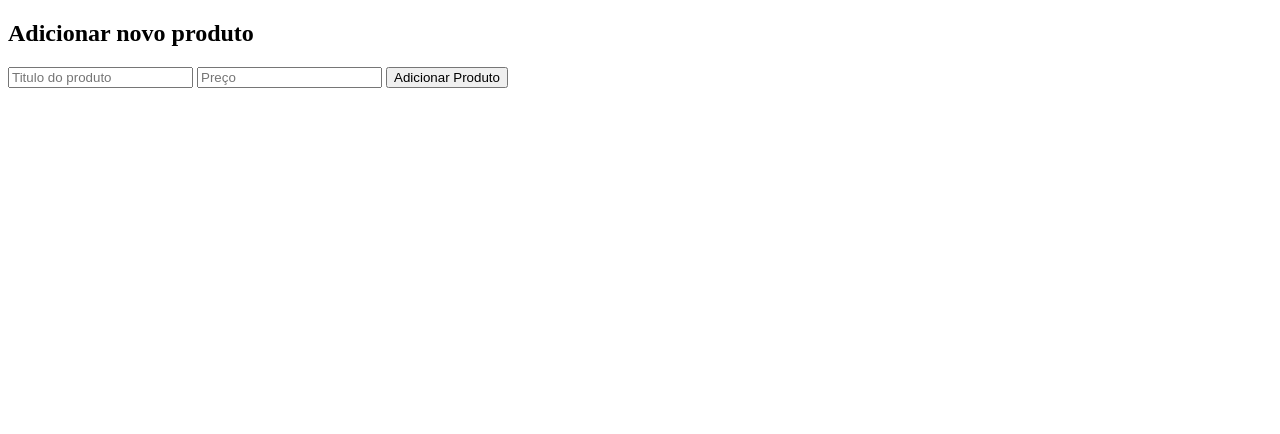
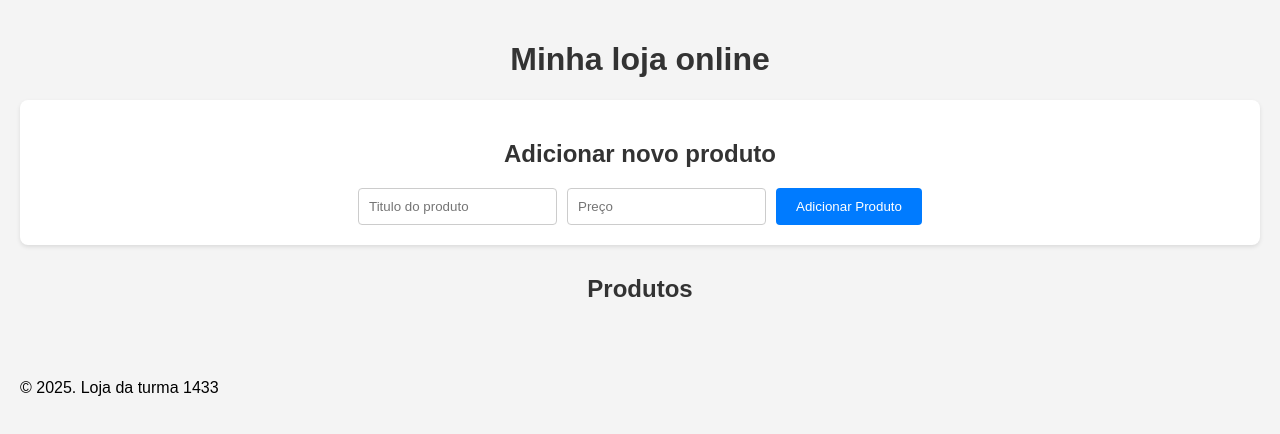
Before and after one commit to roofranklin/loja-online-1433, a plain HTML site: page index.html in a window 1280 px wide. Drawn offline with Linux system fonts and the light colour scheme; no server answers.

Commit message:
aula 04 css finalizada

```diff
--- a/index.html
+++ b/index.html
@@ -2,17 +2,29 @@
 <html>
     <head>
         <title>Minha loja online</title>
+        <link rel="stylesheet" href="style.css" />
     </head>
     <body>
-        <div class="form-container">
+        <header>
+            <h1>Minha loja online</h1>
+        </header>
+        <main>
+            <section id="form-produto-container" class="form-container">
                 <h2>Adicionar novo produto</h2>
                 <form id="form-produto">
                     <input type="text" id="input-titulo" placeholder="Titulo do produto" required />
                     <input type="number" id="input-preco" placeholder="Preço" required />
                     <button type="submit">Adicionar Produto</button>
                 </form>
-        </div>
+            </section>
+            <section id="catalogo-container" class="catalogo-container">
+                <h2>Produtos</h2>
                 <div id="catalogo"></div>
+            </section>
+        </main>
+        <footer>
+            <p>&copy; 2025. Loja da turma 1433</p>
+        </footer>
     </body>
     <script src="script.js"></script>
 </html>
--- a/script.js
+++ b/script.js
@@ -6,14 +6,14 @@ const inputPreco = document.getElementById('input-preco');
 let listaDeProdutos = [];
 
 function criarCardProduto(produto) {
-    const card = document.createElement('div');
+    const card = document.createElement('article');
     card.className = 'card-produto';
 
     const imagem = document.createElement('img');
     imagem.src = produto.image || 'https://picsum.photos/200/300';
     imagem.alt = produto.title;
 
-    const titulo = document.createElement('h2');
+    const titulo = document.createElement('h3');
     titulo.textContent = produto.title;
 
     const preco = document.createElement('p');
--- /dev/null
+++ b/style.css
@@ -0,0 +1,85 @@
+body {
+    font-family: sans-serif;
+    margin: 0;
+    padding: 20px;
+    background-color: #f4f4f4;
+}
+
+h1, h2, h3 {
+    text-align: center;
+    color: #333333;
+}
+
+.form-container {
+    background-color: #FFFFFF;
+    padding: 20px;
+    border-radius: 8px;
+    margin-bottom: 30px;
+    box-shadow: 0 2px 4px rgba(0,0,0,0.1);
+}
+
+form {
+    display: flex;
+    gap: 10px;
+    justify-content: center;
+}
+
+input {
+    padding: 10px;
+    border:1px solid #ccc;
+    border-radius: 4px;
+}
+
+button {
+    padding: 10px 20px;
+    background-color: #007BFF;
+    color: white;
+    border: none;
+    border-radius: 4px;
+    cursor: pointer;
+}
+
+button:hover {
+    background-color: #0056B3;
+}
+
+#catalogo {
+    display: grid;
+    /*
+    Cria colunas responsivas.
+    O navegador tentará encaixar o máximo de colunas com no mínimo 320px.
+    O resto é distribuído
+    */
+    grid-template-columns: repeat(auto-fit, minmax(320px, 1fr));
+    gap: 20px;
+    padding: 20px;
+}
+
+.card-produto {
+    background-color: #FFFFFF;
+    border: 1px solid #DDDDDD;
+    border-radius: 8px;
+    padding: 15px;
+    text-align: center;
+    display: flex;
+    flex-direction: column;
+    justify-content: space-between;
+}
+
+.card-produto img {
+    max-width: 100%;
+    height: 200px;
+    object-fit: contain;
+    margin-bottom: 15px;
+}
+
+.card-produto h3 {
+    font-size: 1.1em;
+    margin: 10px 0;
+}
+
+.card-produto p {
+    color: #007BFF;
+    font-weight: bold;
+    font-size: 1.25em;
+}
```
Lines whose indentation alone changed are shown as unchanged.
